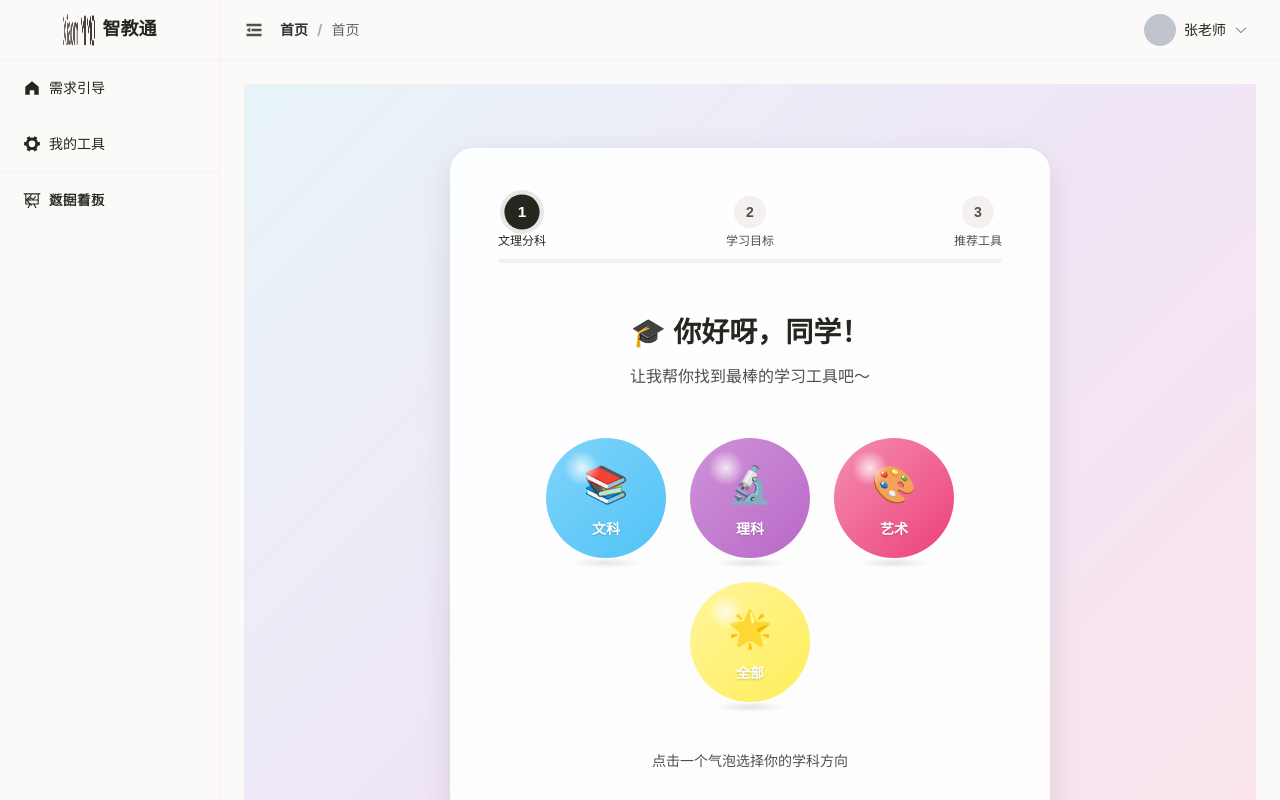
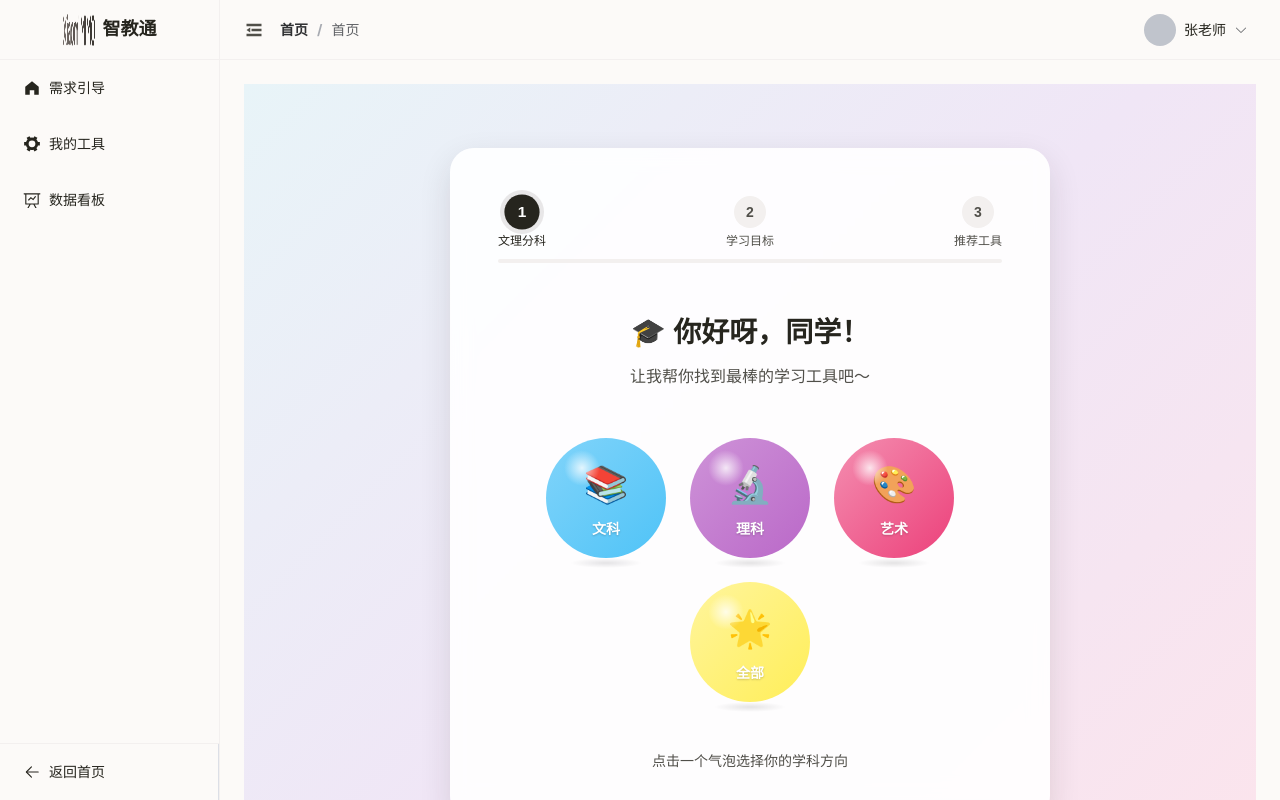
Before and after one commit to xinyuzhang610/-, a Vue app in the folder source/frontend/: page /student/guidance in a window 1280 px wide. Built offline with nearby package versions, Linux system fonts and the light colour scheme.

Commit message:
fix: 修复侧边栏返回首页重叠问题，使用flexbox布局

```diff
--- a/source/frontend/src/layout/index.vue
+++ b/source/frontend/src/layout/index.vue
@@ -2,6 +2,7 @@
   <el-container class="layout-container">
     <!-- 侧边栏 -->
     <el-aside :width="isCollapsed ? '64px' : '220px'" class="layout-aside">
+      <div class="sidebar-content">
         <div class="logo-container">
           <img src="../assets/logo.png" alt="智教通" class="logo-img" />
           <span v-show="!isCollapsed" class="logo-text">智教通</span>
@@ -47,15 +48,24 @@
               <template #title>学习记录</template>
             </el-menu-item>
           </template>
+        </el-menu>
+      </div>
 
       <!-- 返回首页 -->
       <div class="sidebar-bottom">
+        <el-menu
+          :collapse="isCollapsed"
+          :router="true"
+          class="sidebar-menu-bottom"
+          background-color="#fcfaf8"
+          text-color="#26251e"
+        >
           <el-menu-item index="/" @click="goToHome">
             <el-icon><Back /></el-icon>
             <template #title>返回首页</template>
           </el-menu-item>
+        </el-menu>
       </div>
-      </el-menu>
     </el-aside>
 
     <!-- 右侧内容区 -->
@@ -185,7 +195,13 @@ const goToHome = () => {
   border-right: 1px solid var(--color-chip-bg);
   transition: width 0.3s;
   overflow: hidden;
-  position: relative;
+  display: flex;
+  flex-direction: column;
+}
+
+.sidebar-content {
+  flex: 1;
+  overflow-y: auto;
 }
 
 .logo-container {
@@ -229,11 +245,8 @@ const goToHome = () => {
 }
 
 .sidebar-bottom {
-  position: absolute;
-  bottom: 0;
-  left: 0;
-  right: 0;
   border-top: 1px solid var(--color-chip-bg);
+  flex-shrink: 0;
 }
 
 /* 顶部头部 */
```
Lines whose indentation alone changed are shown as unchanged.
